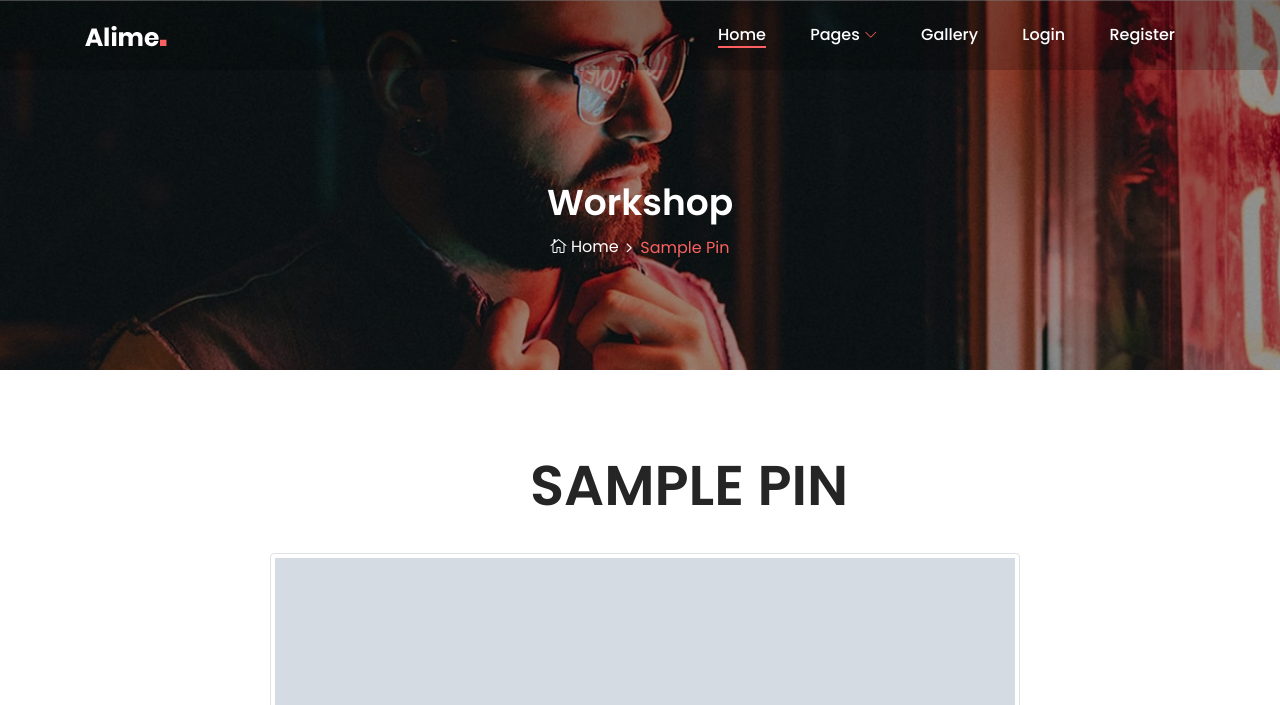
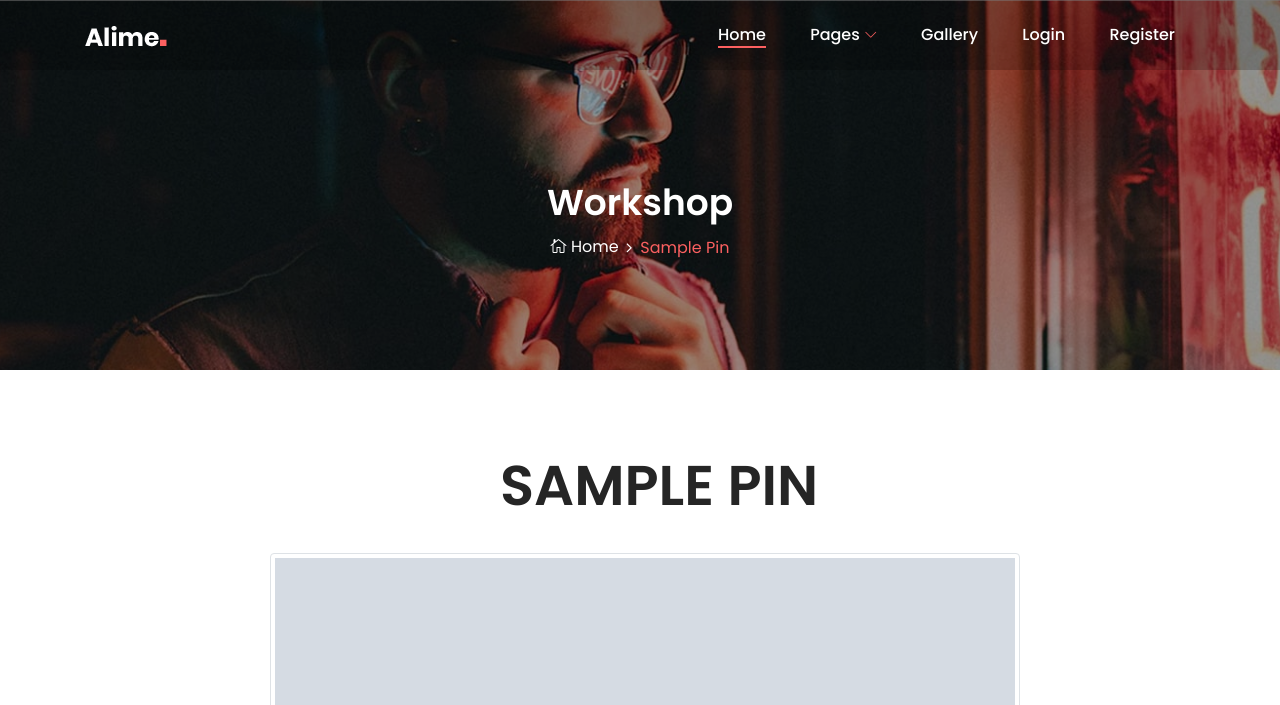
Before and after one commit to Joseph7Cartaphilus/Semistrovka, a Django app: a page that uses MiracleArt/templates/one_pin.html in a window 1280 px wide. Shown: the top 705 px of the page. Run offline with Django 4.2, Linux system fonts and the light colour scheme; tables that the repository leaves empty hold one stand-in row (values such as "Sample post"); grey boxes marked "Sample" are stand-in pictures; parts of the project's set-up code (start-up, migrations or seed data) failed here and were passed over; some libraries are stand-ins or nearby versions; some web fonts are replaced.

Commit message:
edit marhin-left

```diff
--- a/MiracleArt/templates/one_pin.html
+++ b/MiracleArt/templates/one_pin.html
@@ -30,7 +30,7 @@
         <div class="container">
             <div class="row">
                 <div class="col-18">
-                    <h2 class="contact-title mb-30" style="margin-left: 460px">{{ pin.title|upper }}</h2>
+                    <h2  class="contact-title mb-30" style="margin-left: 430px; align-content: space-around">{{ pin.title|upper }}</h2>
                 </div>
                 <form action="#" method="post" enctype="multipart/form-data">
                     {% csrf_token %}
```
